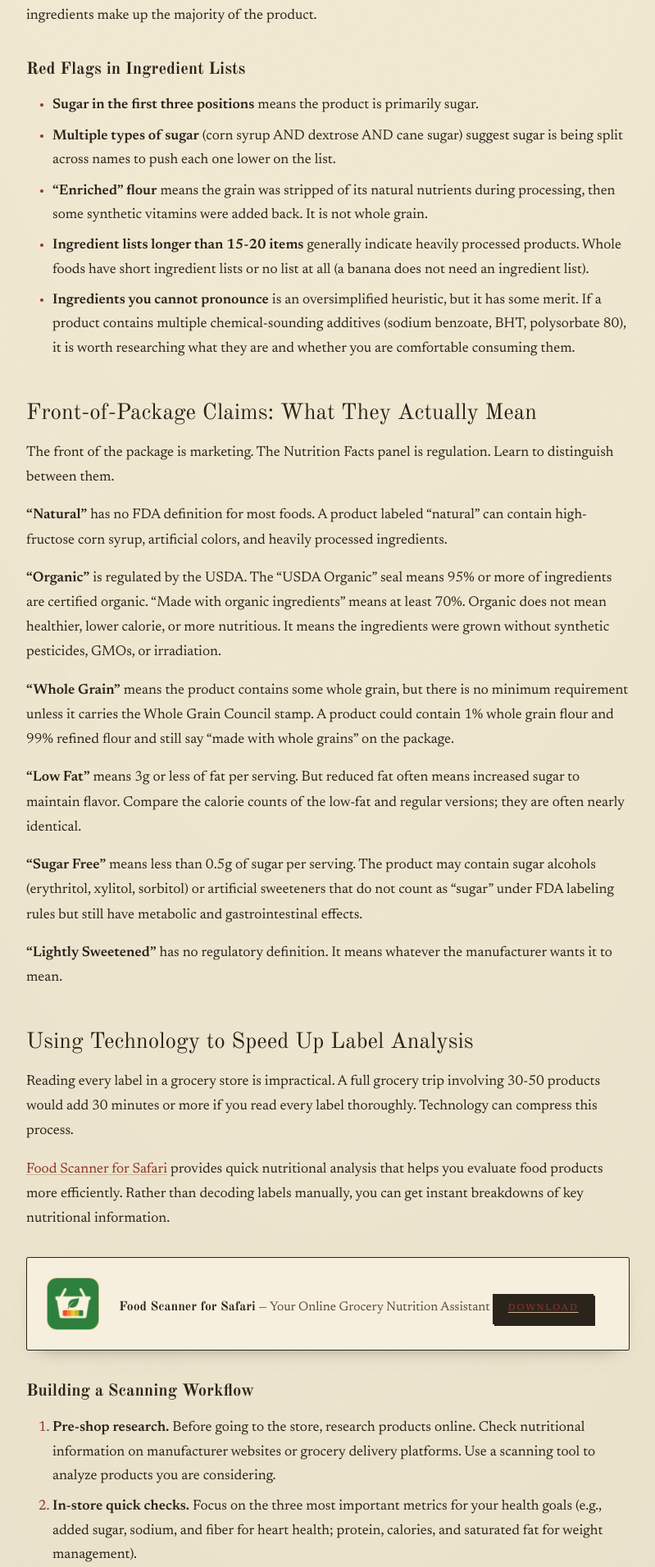
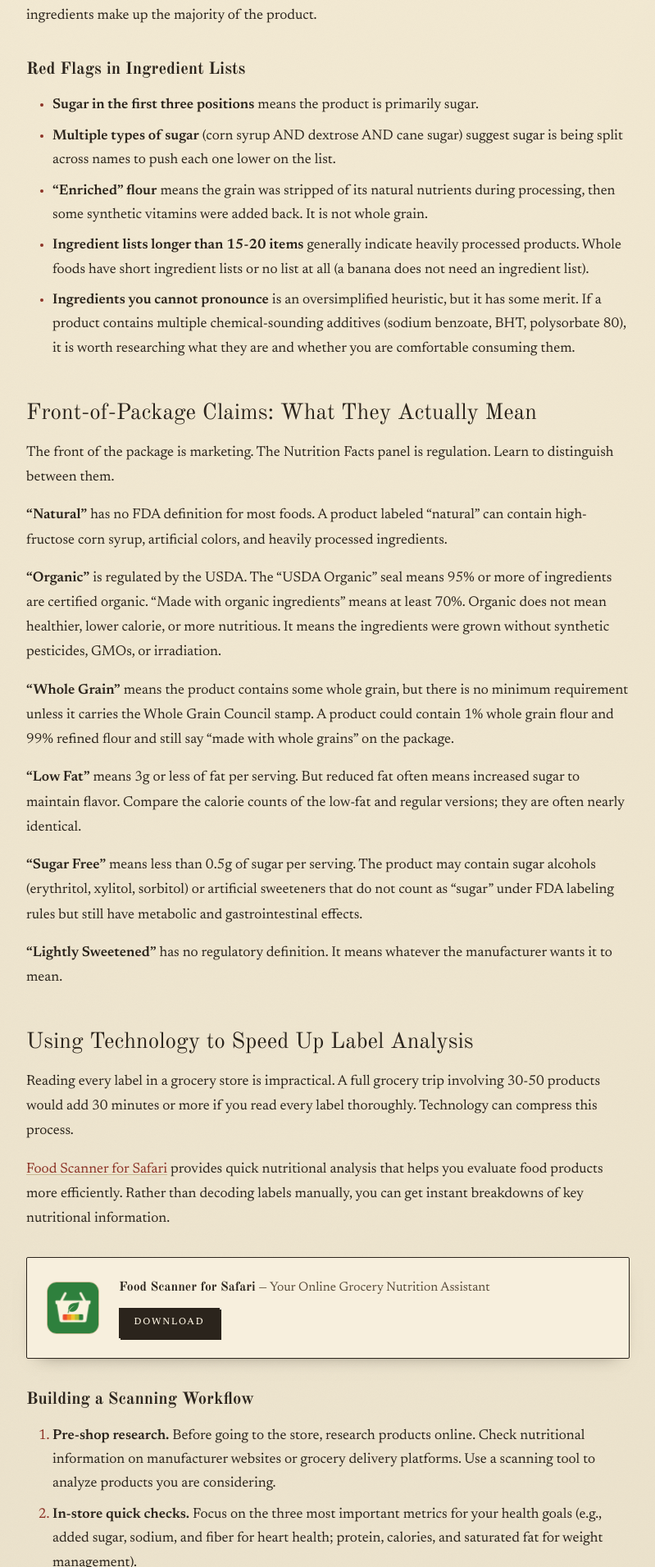
Before and after one commit to pmstani/pmstani.github.io, a Jekyll site: the page built from _posts/2025-12-24-how-to-scan-food-labels-while-grocery-shopping.md, in a window 1280 px wide. Shown: the part 4489-6400 px from the top of the page at 82% size, without its empty margins (240-1039 px from the left). Built offline with Jekyll 4.4.1, drawn with Linux system fonts in a browser that asks for light colours.

Commit message:
fix: put the blog CTA button on its own line with correct letterpress styling
The Download anchor sat inline after the tagline, and .blog-post-content a
overrode its label to seal + underline (same specificity, later in the file).
Wrap the name/tagline in .blog-cta-text and add scoped button overrides.

```diff
--- a/_includes/blog-cta.html
+++ b/_includes/blog-cta.html
@@ -4,7 +4,7 @@
 <div class="blog-cta">
   <img src="{{ '/img/apps/' | append: app.icon | relative_url }}" alt="{{ app.name }}" width="64" height="64" loading="lazy">
   <div class="blog-cta-content">
-    <strong>{{ app.name }}</strong> &mdash; {{ app.tagline }}
+    <p class="blog-cta-text"><strong>{{ app.name }}</strong> &mdash; {{ app.tagline }}</p>
     <a href="https://apps.apple.com/app/id{{ app.id }}" class="blog-cta-button" target="_blank" rel="noopener noreferrer">Download</a>
   </div>
 </div>
--- a/assets/css/style.scss
+++ b/assets/css/style.scss
@@ -777,11 +777,47 @@ a.blog-cta-button:hover,
   color: var(--ink);
 }
 
+/* the name + tagline live on their own line so the button can follow as a block */
+.blog-cta-text,
+.blog-post-content .blog-cta-text,
+.pillar-content .blog-cta-text,
+.app-detail-seo-content .blog-cta-text {
+  margin: 0 0 var(--space-sm);
+  font-size: inherit;
+  color: var(--ink-2);
+  line-height: 1.6;
+}
+
 a.blog-cta-button,
 .blog-cta-button {
-  margin-top: var(--space-sm);
+  display: inline-block;
   padding: 0.5rem 1.1rem;
   font-size: 0.72rem;
+}
+
+/* beat `.blog-post-content a` (seal + underline), which comes later in the cascade */
+.blog-post-content a.blog-cta-button,
+.pillar-content a.blog-cta-button,
+.app-detail-seo-content a.blog-cta-button {
+  color: var(--paper-light);
+  background: var(--ink);
+  border-color: var(--ink);
+  text-decoration: none;
+}
+.blog-post-content a.blog-cta-button:hover,
+.pillar-content a.blog-cta-button:hover,
+.app-detail-seo-content a.blog-cta-button:hover {
+  background: var(--seal);
+  color: var(--paper-light);
+  border-color: var(--seal);
+  box-shadow: 2px 2px 0 var(--seal);
+  text-decoration: none;
+}
+.blog-post-content a.blog-cta-button:active,
+.pillar-content a.blog-cta-button:active,
+.app-detail-seo-content a.blog-cta-button:active {
+  transform: translate(2px, 2px);
+  box-shadow: 0 0 0 var(--seal);
 }
 
 /* ==========================================================================
```
